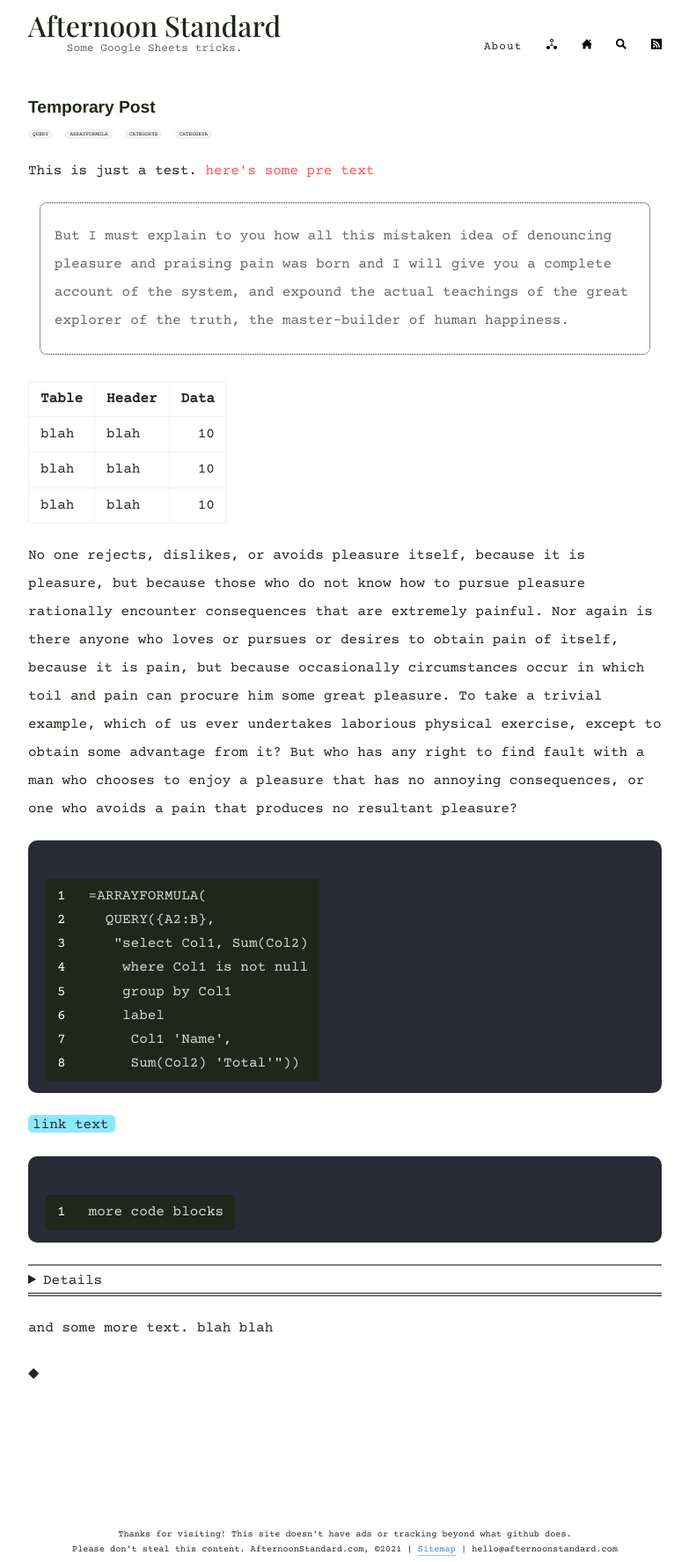
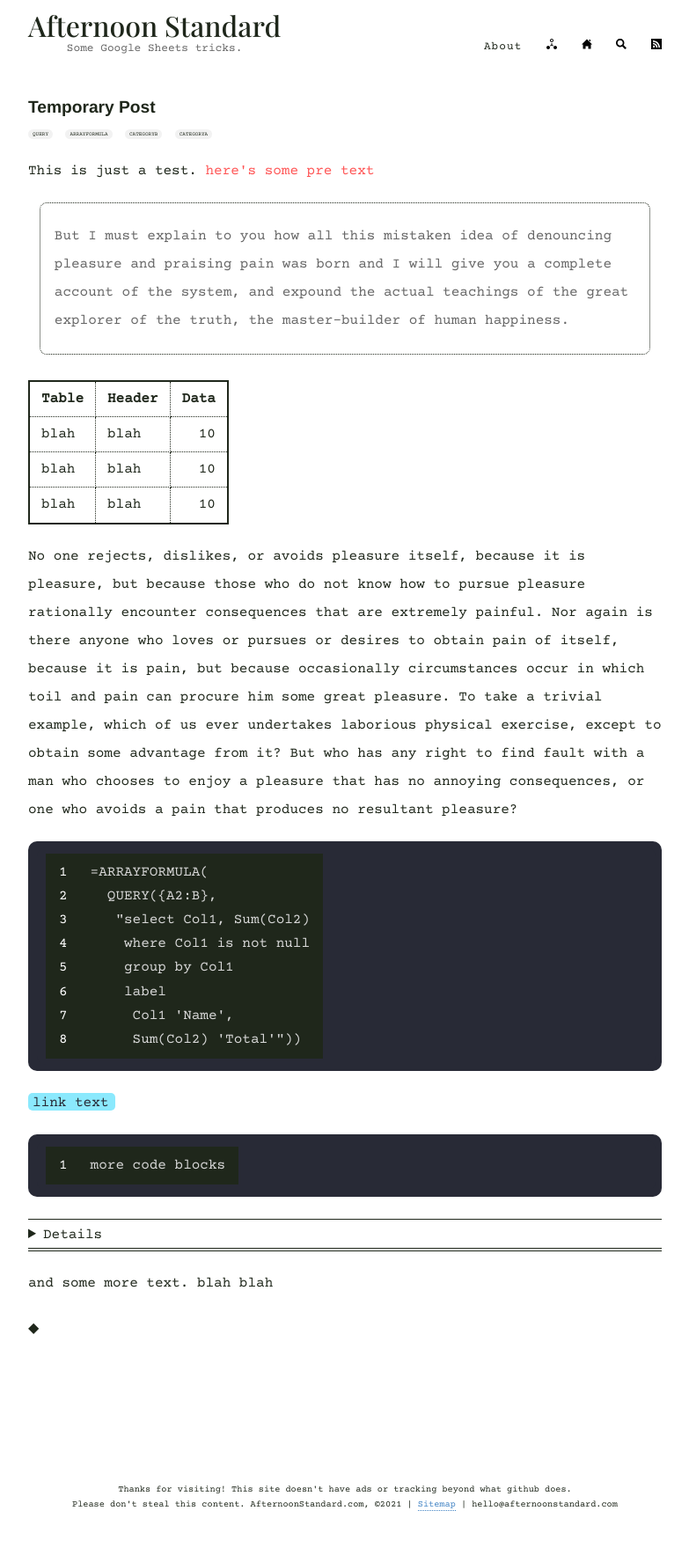
Before and after one commit to boringparty/hello-party.github.io, a Jekyll site: the page built from _posts/2021-02-04-hello.md, in a window 1280 px wide. Shown: the whole page at 88% size, without its empty margins (248-1031 px from the left). Built offline with Jekyll 4.4.1, drawn with Linux system fonts in a browser that asks for light colours; after the commit the page ends 1724 px from its top, so only the background shows below that.

Commit message:
Update style.scss

```diff
--- a/assets/style.scss
+++ b/assets/style.scss
@@ -181,11 +181,11 @@
 
 table {
 	padding: 0;
-	margin-top: 30px;
+	border: 2px solid $border;
 }
 
 table tr {
-	border-top: 1px solid $border-light;
+	border-top: 1px dotted $border;
 	background-color: $white;
 	margin: 0;
 	padding: 0;
@@ -197,14 +197,14 @@
 
 table tr th {
 	font-weight: bold;
-	border: 1px solid $border-light;
+	border: 1px dotted $border;
 	text-align: left;
 	margin: 0;
 	padding: 6px 13px;
 }
 
 table tr td {
-	border: 1px solid $border-light;
+	border: 1px dotted $border;
 	text-align: left;
 	margin: 0;
 	padding: 6px 13px;
```
